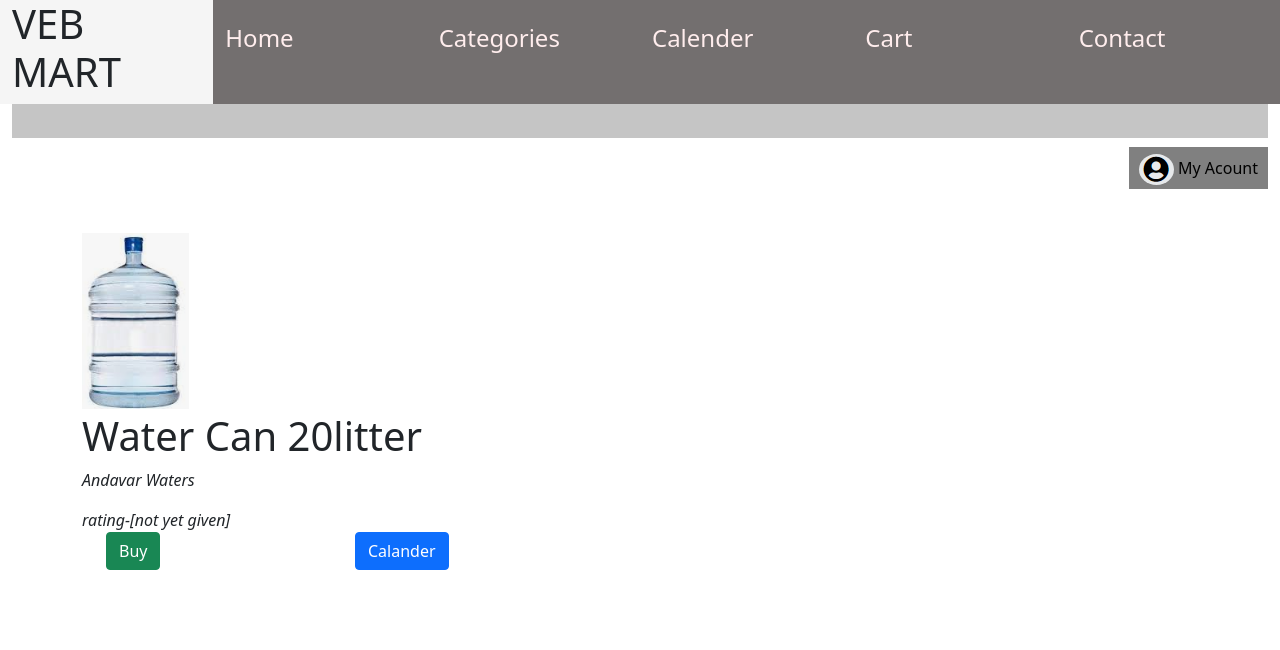
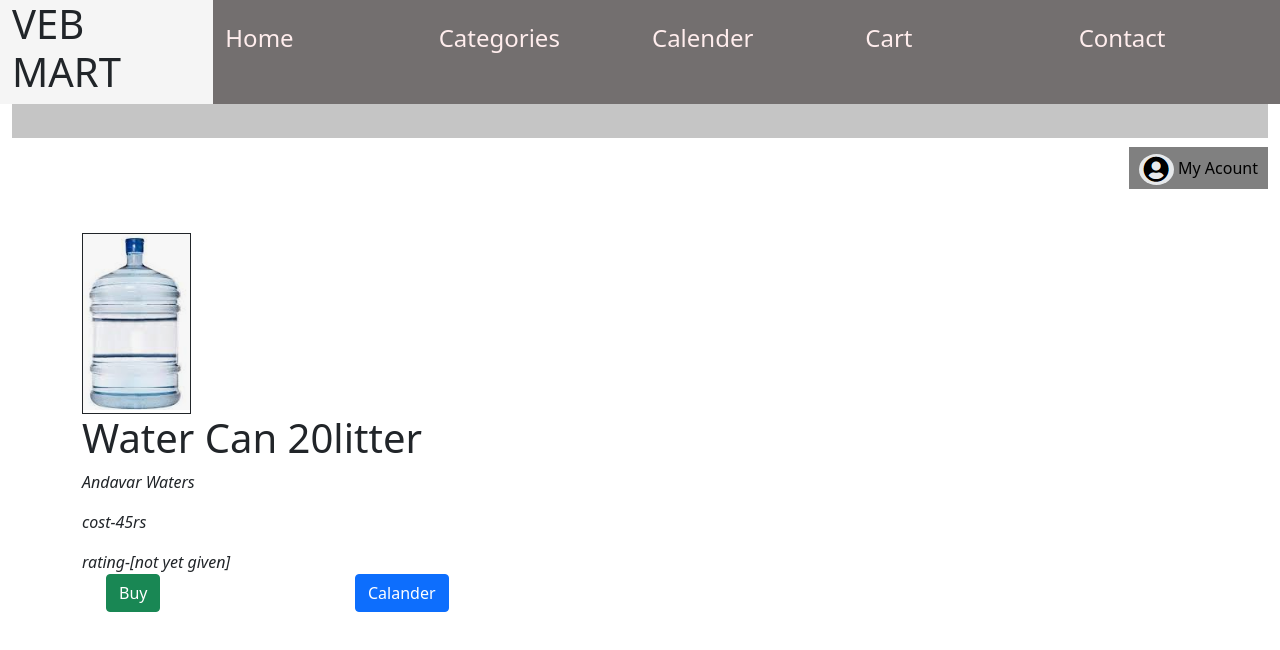
Before and after one commit to AswinM-programmer07/dtp, a plain HTML site: page Walmart project/water.html in a window 1280 px wide. Drawn offline with nearby package versions, Linux system fonts and the light colour scheme.

Commit message:
Update water.html

```diff
--- a/Walmart project/water.html
+++ b/Walmart project/water.html
@@ -65,11 +65,12 @@
     <div class="container">
         <div class="row">
             <div class="col-6">
-                <div><img src="groimg/watercan.PNG"   > <div>
+                <div><img src="groimg/watercan.PNG"   class="border border-dark"> <div>
             </div>
         </div>
         <h1>Water Can 20litter</h1>
         <p><i>Andavar Waters</i></p>
+                <p><i>cost-45rs</i></p>
         <i>rating-[not yet given]</i>
         <div class="container-fluid row">
             <div class="col-6">
```
